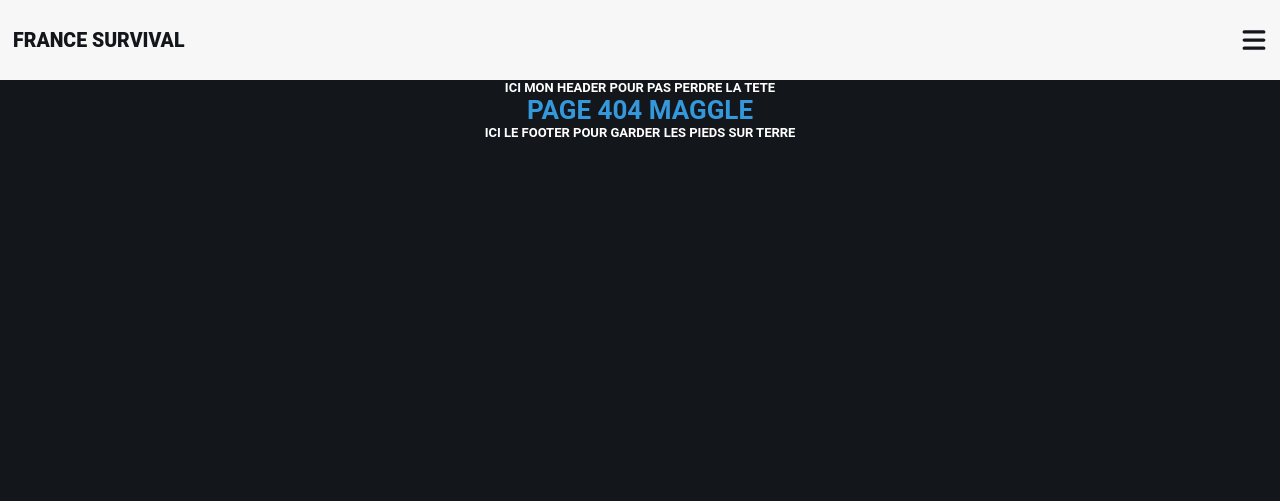
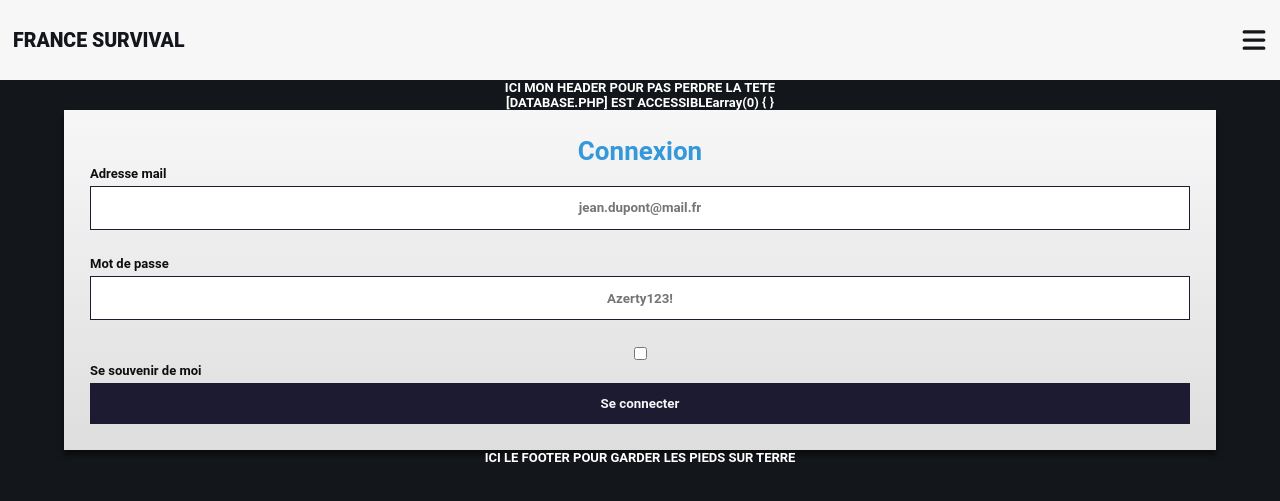
Before and after one commit to xamayca/PROJET-DE-FORMATION-PHP, a PHP site: page /connexion in a window 1280 px wide. Shown: the top 501 px of the page. Run offline with PHP 8.4, Linux system fonts and the light colour scheme; some libraries are stand-ins or nearby versions.

Commit message:
some changes

```diff
--- a/controllers/PagesController.php
+++ b/controllers/PagesController.php
@@ -21,4 +21,9 @@ class PagesController
     {
         require_once '../views/pages/account/registration.php';
     }
+
+    public function login()
+    {
+        require_once '../views/pages/account/login.php';
+    }
 };
--- a/controllers/UsersController.php
+++ b/controllers/UsersController.php
@@ -7,8 +7,12 @@ require_once '../utils/regex-manager.php';
 
 class UsersController
 {
+
+    /** LOGIQUE POUR ENREGISTRER L'UTILISATEUR DANS LA BASE DE DONNÉES & GÉRER LES ERREURS */
     public function registration()
     {
+        var_dump("registration called");
+        var_dump($_POST);
         $AlertsManager = new AlertsManager();
         $RegexManager = new RegexManager();
         $errors = [];
@@ -21,7 +25,7 @@ class UsersController
             foreach ($_POST as $key => $value) {
                 $$key = cleanInput($value);
             }
-
+            var_dump($_POST);
             $user->setUsername($username);
             // VALIDATION DU NOM D'UTILISATEUR
             if (empty($username)) {
@@ -69,13 +73,58 @@ class UsersController
                 $user->setBirthdate($birthdate);
 
                 $result = $user->create();
-
+                var_dump($result);
                 if ($result) {
-                    $_SESSION['success'] = $AlertsManager->getSuccessMessages('registration');
+                    $_SESSION['success'] = $AlertsManager->getSuccessMessages('account', 'registration');
                 } else {
                     $errors['global'] = $AlertsManager->getErrorMessages('other', 'global');
                 }
             }
         }
+        var_dump($errors);
+        require_once '../views/pages/account/registration.php';
+    }
+
+    /** LOGIQUE POUR CONNECTER L'UTILISATEUR & GÉRER LES ERREURS */
+    public function login()
+    {
+        $AlertsManager = new AlertsManager();
+        $errors = [];
+
+        $user = new Users();
+
+        if ($_SERVER['REQUEST_METHOD'] == 'POST') {
+            $email = cleanInput($_POST['email'] ?? '');
+            $password = cleanInput($_POST['password'] ?? '');
+
+            if (!empty($email) && filter_var($email, FILTER_VALIDATE_EMAIL)) {
+                $user->setEmail($email);
+                $userInfo = $user->getUserByEmail();
+
+                if ($userInfo) {
+                    if (password_verify($password, $userInfo['email'])) {
+                        if (isset($_POST['remember'])) {
+                            setcookie('email', $userInfo['email'], time() + 60, '/');
+                        }
+
+                        $_SESSION['user'] = $userInfo;
+                        header('Location: /');
+                        exit;
+                    } else {
+                        $errors['other'] = $AlertsManager->getErrorMessages('other', 'login');
+                    }
+                } else {
+                    $errors['email'] = $AlertsManager->getErrorMessages('email', 'invalid');
+                }
+            } else {
+                $errors['email'] = $AlertsManager->getErrorMessages('email', 'required');
+            }
+
+            if (empty($password)) {
+                $errors['password'] = $AlertsManager->getErrorMessages('password', 'required');
+            }
+        }
+        var_dump($errors);
+        require_once '../views/pages/account/login.php';
     }
 }
--- a/models/router.php
+++ b/models/router.php
@@ -19,6 +19,8 @@ class Router
         // OBTIENT L'URL DEMANDER //
         $requestedUri = $_SERVER['REQUEST_URI'];
 
+        // var_dump($requestedUri);
+
         // SI LA ROUTE EST DANS LE TABLEAU DES ROUTES, RÉCUPÈRE LE CONTROLLER ET LA FONCTION LIER //
         if (array_key_exists($requestedUri, $this->routeMappings)) {
             $controllerName = $this->routeMappings[$requestedUri]['controller'];
--- a/models/user.php
+++ b/models/user.php
@@ -25,7 +25,7 @@ class Users
         $this->pdo = $database->getDatabase();
     }
 
-    /** MÉTHODE SAVE POUR ENREGISTRER L'UTILISATEUR DANS LA BASE DE DONNÉES */
+    /** MÉTHODE CREATE POUR ENREGISTRER L'UTILISATEUR DANS LA BASE DE DONNÉES */
     public function create()
     {
         try {
@@ -45,6 +45,7 @@ class Users
         }
     }
 
+    /** REQUÊTE POUR VERIFIER SI UN USERNAME EXISTE DANS LA BASE DE DONNÉES */
     public function checkUsernameAlreadyUse()
     {
         $sql = 'SELECT COUNT(`username`) FROM `gt3f5b_users` WHERE `username` = :username';
@@ -54,6 +55,8 @@ class Users
         return $req->fetch(PDO::FETCH_COLUMN);
     }
 
+
+    /** REQUÊTE POUR VERIFIER SI UN EMAIL EXISTE DANS LA BASE DE DONNÉES */
     public function checkEmailAlreadyUse()
     {
         $sql = 'SELECT COUNT(`email`) FROM `gt3f5b_users` WHERE `email` = :email';
@@ -61,6 +64,16 @@ class Users
         $req->bindValue(':email', $this->email, PDO::PARAM_STR);
         $req->execute();
         return $req->fetch(PDO::FETCH_COLUMN);
+    }
+
+    /** REQUÊTE POUR RÉCUPÉRER LES INFORMATIONS DE L'UTILISATEUR PAR SON EMAIL (id, username, email, id roles) */
+    public function getUserByEmail()
+    {
+        $sql = 'SELECT `id`, `username`, `email`, `id_roles` FROM `gt3f5b_users` WHERE `email` = :email';
+        $req = $this->pdo->prepare($sql);
+        $req->bindValue(':email', $this->email, PDO::PARAM_STR);
+        $req->execute();
+        return $req->fetch(PDO::FETCH_ASSOC);
     }
 
     /** GETTER POUR USER ID */
--- a/public/index.php
+++ b/public/index.php
@@ -12,8 +12,8 @@ $router = new Router();
 $router->addRoute('/', 'Pages', 'home');
 
 // CREATION DES ROUTES POUR ACCOUNT REGISTRATION //
-$router->addRoute('/inscription', 'Pages', 'registration');
-
+$router->addRoute('/inscription', 'Users', 'registration');
+$router->addRoute('/connexion', 'Users', 'login');
 
 // CREATION D'UNE ROUTE POUR GÉRER LES ERREURS DE CONNEXION A LA BASE DE DONNÉES //
 $router->addRoute('/erreur-database', 'Errors', 'databaseError');
--- a/utils/alerts-manager.php
+++ b/utils/alerts-manager.php
@@ -41,9 +41,11 @@ class AlertsManager
         ];
 
         $this->success = [
-            'registration' => 'Inscription réussie. Vous pouvez maintenant vous connecter.',
-            'login' => 'Connexion réussie. Bienvenue !',
-            'updateProfile' => 'Profil mis à jour avec succès.',
+            'account' => [
+                'registration' => 'Inscription réussie. Vous pouvez maintenant vous connecter.',
+                'login' => 'Connexion réussie. Bienvenue !',
+                'update' => 'Profil mis à jour avec succès.',
+            ],
         ];
 
     }
@@ -52,9 +54,9 @@ class AlertsManager
     {
         return $this->errors[$key][$type];
     }
-    public function getSuccessMessages($key)
+    public function getSuccessMessages($key, $type)
     {
-        return $this->success[$key];
+        return $this->success[$key][$type];
     }
 
 }
--- a/views/elements/footer.php
+++ b/views/elements/footer.php
@@ -1,7 +1,6 @@
 <footer>
     ICI LE FOOTER POUR GARDER LES PIEDS SUR TERRE
 </footer>
-
 
 <script src="assets/js/script.js"></script>
 
--- a/views/elements/header.php
+++ b/views/elements/header.php
@@ -1,9 +1,5 @@
 <!DOCTYPE html>
 <html lang="fr">
-
-</body>
-
-</html>
 
 <head>
     <meta charset="UTF-8">
--- /dev/null
+++ b/views/pages/account/login.php
@@ -0,0 +1,20 @@
+<form action="/connexion" method="POST">
+        <h1>Connexion</h1>
+        <label for="email">Adresse mail</label>
+        <input type="email" name="email" id="email" placeholder="jean.dupont@mail.fr" value="<?= @$_COOKIE['email'] ?>">
+        <?php if (isset($errors['email'])) { ?>
+            <p><?= $errors['email'] ?></p>
+        <?php } ?>
+
+        <label for="password">Mot de passe</label>
+        <input type="password" name="password" id="password" placeholder="Azerty123!" value="<?= @$_COOKIE['password'] ?>">
+        <?php if (isset($errors['password'])) { ?>
+            <p><?= $errors['password'] ?></p>
+        <?php } ?>
+        <div class="checkboxContainer">
+            <input type="checkbox" name="remember" id="remember"><label for="remember">Se souvenir de moi</label>
+        </div>
+        <input type="submit" value="Se connecter">
+
+        <!-- <php var_dump($_SESSION) ?> -->
+    </form>
--- a/views/pages/account/registration.php
+++ b/views/pages/account/registration.php
@@ -6,7 +6,7 @@
 <?php } ?>
 
 
-<form action="/inscription" method="post">
+<form action="/inscription" method="POST">
     <label for="email">Adresse mail</label>
     <input type="email" name="email" id="email" placeholder="jean.dupont@gmail.com">
     <?php if (isset($errors['email'])) { ?>
@@ -38,5 +38,4 @@
     <?php } ?>
 
     <input type="submit" name="submit" value="S'inscrire">
-
 </form>
```
Also changed, not shown: public/assets/css/styles.min.css, public/assets/css/test.min.css (added), public/assets/scss/_medias-queries.scss, 2 other files.
